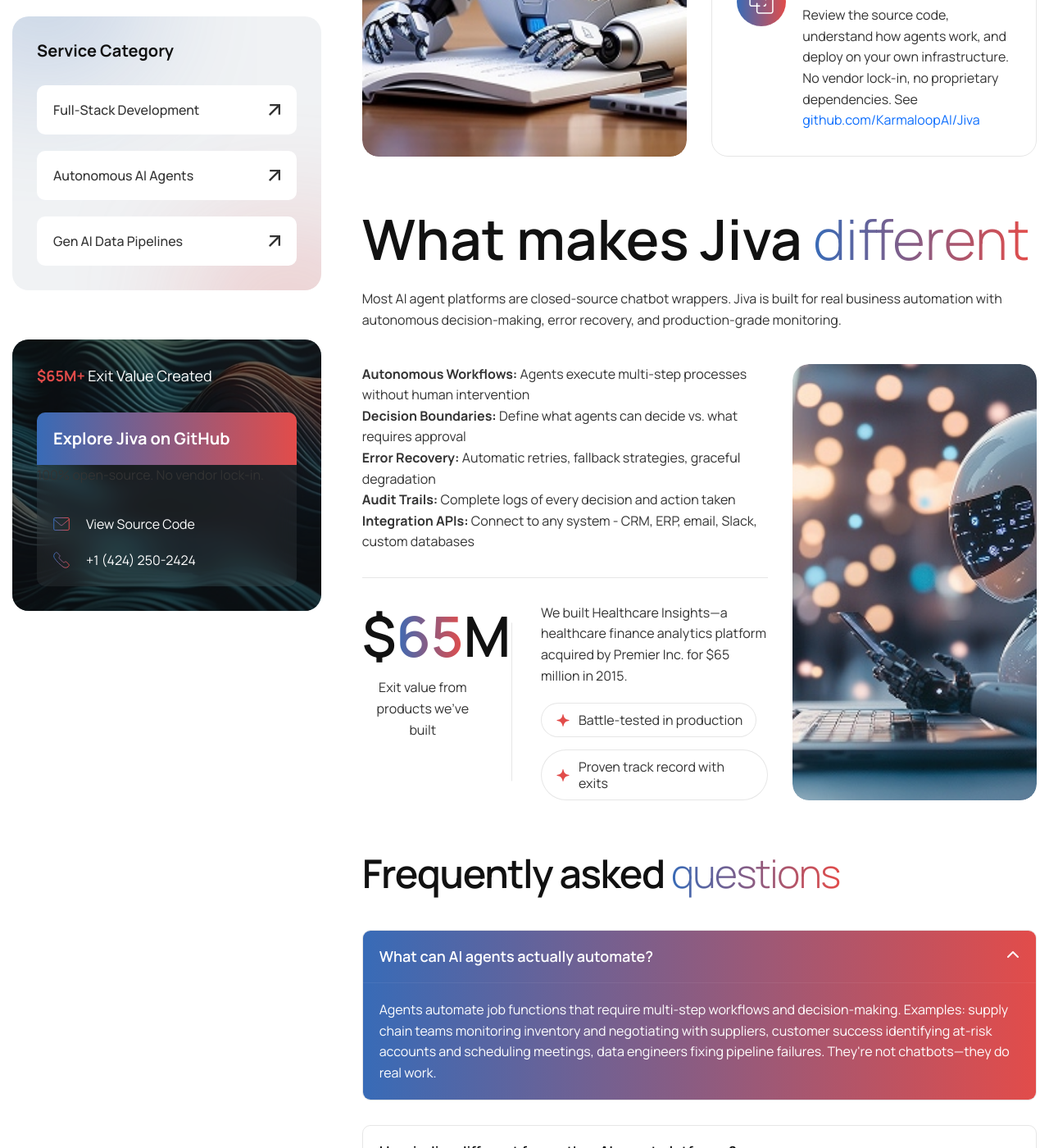
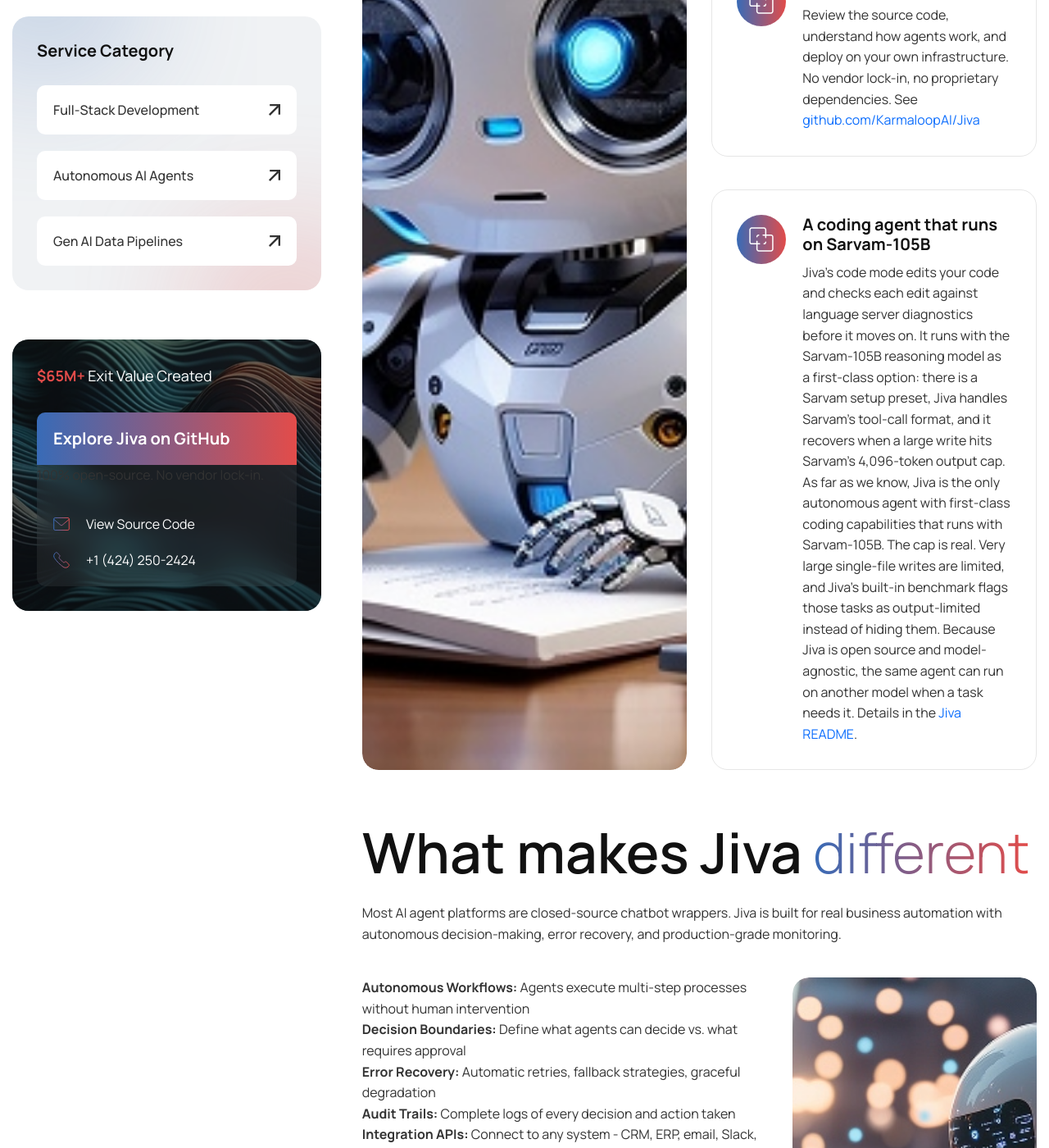
Before and after one commit to gritsa/www-gritsa.github.io, a Jekyll site: the page services/ai-agents/index.html, which Jekyll copies as it is, in a window 1280 px wide and 1400 px high, scrolled down 2699 px. Shown: the whole window at 82% size. Built offline with Jekyll 4.4.1, drawn with Linux system fonts in a browser that asks for light colours; some of the changed text lies outside the part shown.

Commit message:
AI agents service page: add Sarvam-105B coding agent item, replace em dashes
Draft for review: the new item is a claim change on a service page.

```diff
--- a/services/ai-agents/index.html
+++ b/services/ai-agents/index.html
@@ -13,7 +13,7 @@
 	<meta charset="utf-8">
 	<meta http-equiv="X-UA-Compatible" content="IE=edge">
 	<meta name="viewport" content="width=device-width, initial-scale=1.0, maximum-scale=1">
-	<meta name="description" content="Autonomous AI agents that do real work. Built on the open-source Jiva framework. Not chatbots—job function automation.">
+	<meta name="description" content="Autonomous AI agents that do real work. Built on the open-source Jiva framework. Not chatbots: job function automation.">
 	<meta name="keywords" content="autonomous AI agents, agentic AI, Jiva framework, LLM orchestration, AI automation, Gen AI solutions, AI for business">
 	<meta name="author" content="Gritsa Technologies">
 	<title>Autonomous AI Agents | Gritsa Technologies</title>
@@ -156,7 +156,7 @@
                         <!-- Service Entry Start -->
                         <div class="service-entry">
 <p class="wow fadeInUp">Most "AI agents" are glorified chatbots with fancy names. They answer questions, maybe pull some data, and call it automation. That's not what we build.</p>
-						<p class="wow fadeInUp" data-wow-delay="0.2s">Our autonomous agents <strong>do real work</strong>. They don't just respond to queries—they proactively execute job functions, make decisions within defined parameters, and integrate seamlessly with your existing systems. Built on our open-source <a href="https://github.com/KarmaloopAI/Jiva" target="_blank">Jiva framework</a>.</p>
+						<p class="wow fadeInUp" data-wow-delay="0.2s">Our autonomous agents <strong>do real work</strong>. They don't just respond to queries. They proactively execute job functions, make decisions within defined parameters, and integrate seamlessly with your existing systems. Built on our open-source <a href="https://github.com/KarmaloopAI/Jiva" target="_blank">Jiva framework</a>.</p>
 
                             <!-- Service Solution Box Start -->
                             <div class="service-solution-box">
@@ -269,6 +269,18 @@
                                         </div>
                                     </div>
                                     <!-- Service Result Item End -->
+
+                                    <!-- Service Result Item Start -->
+                                    <div class="service-result-item wow fadeInUp" data-wow-delay="0.6s">
+                                        <div class="icon-box">
+                                            <img src="../../images/icon-service-solution-2.svg" alt="">
+                                        </div>
+                                        <div class="service-result-item-content">
+                                            <h3>A coding agent that runs on Sarvam-105B</h3>
+                                            <p>Jiva's code mode edits your code and checks each edit against language server diagnostics before it moves on. It runs with the Sarvam-105B reasoning model as a first-class option: there is a Sarvam setup preset, Jiva handles Sarvam's tool-call format, and it recovers when a large write hits Sarvam's 4,096-token output cap. As far as we know, Jiva is the only autonomous agent with first-class coding capabilities that runs with Sarvam-105B. The cap is real. Very large single-file writes are limited, and Jiva's built-in benchmark flags those tasks as output-limited instead of hiding them. Because Jiva is open source and model-agnostic, the same agent can run on another model when a task needs it. Details in the <a href="https://github.com/KarmaloopAI/Jiva" target="_blank">Jiva README</a>.</p>
+                                        </div>
+                                    </div>
+                                    <!-- Service Result Item End -->
                                 </div>
                                 <!-- Service Result Content End -->
                             </div>
@@ -292,7 +304,7 @@
                                                 <p>Exit value from products we've built</p>
                                             </div>
                                             <div class="service-tool-info wow fadeInUp" data-wow-delay="0.6s">
-                                                <p>We built Healthcare Insights—a healthcare finance analytics platform acquired by Premier Inc. for $65 million in 2015.</p>
+                                                <p>We built Healthcare Insights, a healthcare finance analytics platform acquired by Premier Inc. for $65 million in 2015.</p>
                                                 <ul>
                                                     <li>Battle-tested in production</li>
                                                     <li>Proven track record with exits</li>
@@ -336,7 +348,7 @@
                                     </h2>
                                     <div id="collapse1" class="accordion-collapse collapse show" aria-labelledby="heading1" data-bs-parent="#faqaccordion">
                                         <div class="accordion-body">
-                                            <p>Agents automate job functions that require multi-step workflows and decision-making. Examples: supply chain teams monitoring inventory and negotiating with suppliers, customer success identifying at-risk accounts and scheduling meetings, data engineers fixing pipeline failures. They're not chatbots—they do real work.</p>
+                                            <p>Agents automate job functions that require multi-step workflows and decision-making. Examples: supply chain teams monitoring inventory and negotiating with suppliers, customer success identifying at-risk accounts and scheduling meetings, data engineers fixing pipeline failures. They're not chatbots, they do real work.</p>
                                         </div>
                                     </div>
                                 </div>
@@ -381,7 +393,7 @@
                                     </h2>
                                     <div id="collapse4" class="accordion-collapse collapse" aria-labelledby="heading4" data-bs-parent="#faqaccordion">
                                         <div class="accordion-body">
-                                            <p>Yes. Jiva agents connect to any system via API—CRMs like Salesforce, ERPs, email platforms, Slack, custom databases, legacy systems. If it has an API or database connection, agents can read data, trigger actions, and maintain audit trails of all interactions.</p>
+                                            <p>Yes. Jiva agents connect to any system via API: CRMs like Salesforce, ERPs, email platforms, Slack, custom databases, legacy systems. If it has an API or database connection, agents can read data, trigger actions, and maintain audit trails of all interactions.</p>
                                         </div>
                                     </div>
                                 </div>
```
